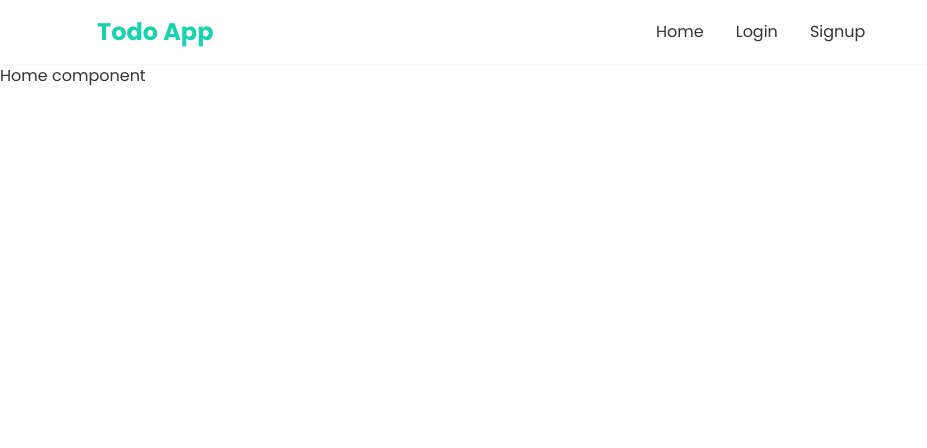
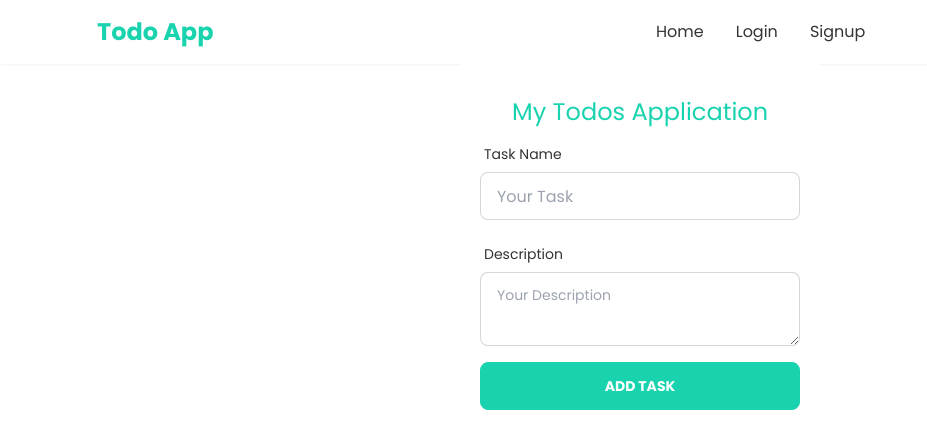
Before and after one commit to mohammadshariful/Todos_Client_With_Backend, a React (Create React App) app: page / in a window 1280 px wide. Shown: the top 448 px of the page, without its empty margins (0-927 px from the left). Built offline with nearby package versions, Linux system fonts and the light colour scheme.

Commit message:
todo task field added

```diff
--- a/src/Pages/Home/Home.js
+++ b/src/Pages/Home/Home.js
@@ -1,9 +1,10 @@
 import React from "react";
+import SearchBar from "./SearchBar";
 
 const Home = () => {
   return (
-    <div>
-      <h2>Home component</h2>
+    <div className="w-[90%] mx-auto">
+      <SearchBar />
     </div>
   );
 };
--- /dev/null
+++ b/src/Pages/Home/SearchBar.js
@@ -0,0 +1,82 @@
+import React from "react";
+import { useForm } from "react-hook-form";
+const SearchBar = () => {
+  const {
+    register,
+    reset,
+    formState: { errors },
+    handleSubmit,
+  } = useForm();
+
+  const onSubmit = (data) => {
+    console.log(data);
+    reset();
+  };
+  return (
+    <div className="flex justify-center">
+      <div className="card w-96 bg-base-100 ">
+        <div className="card-body">
+          <h2 className="text-center text-2xl text-primary">
+            My Todos Application
+          </h2>
+
+          <form onSubmit={handleSubmit(onSubmit)}>
+            <div className="form-control w-full max-w-xs">
+              <label className="label">
+                <span className="label-text">Task Name</span>
+              </label>
+              <input
+                type="text"
+                placeholder="Your Task"
+                className="input input-bordered w-full max-w-xs"
+                {...register("name", {
+                  required: {
+                    value: true,
+                    message: "Task is Required",
+                  },
+                })}
+              />
+              <label className="label">
+                {errors.name?.type === "required" && (
+                  <span className="label-text-alt text-red-500">
+                    {errors.name.message}
+                  </span>
+                )}
+              </label>
+            </div>
+            <div className="form-control w-full max-w-xs">
+              <label className="label">
+                <span className="label-text">Description</span>
+              </label>
+              <textarea
+                placeholder="Your Description"
+                className="textarea  textarea-bordered w-full max-w-xs"
+                {...register("description", {
+                  required: {
+                    value: true,
+                    message: "Description is Required",
+                  },
+                })}
+              ></textarea>
+              <label className="label">
+                {errors?.description?.type === "required" && (
+                  <span className="label-text-alt text-red-500">
+                    {errors.description.message}
+                  </span>
+                )}
+              </label>
+            </div>
+
+            <input
+              className="btn btn-primary w-full max-w-xs text-white"
+              type="submit"
+              value="Add Task"
+            />
+          </form>
+        </div>
+      </div>
+    </div>
+  );
+};
+
+export default SearchBar;
```
